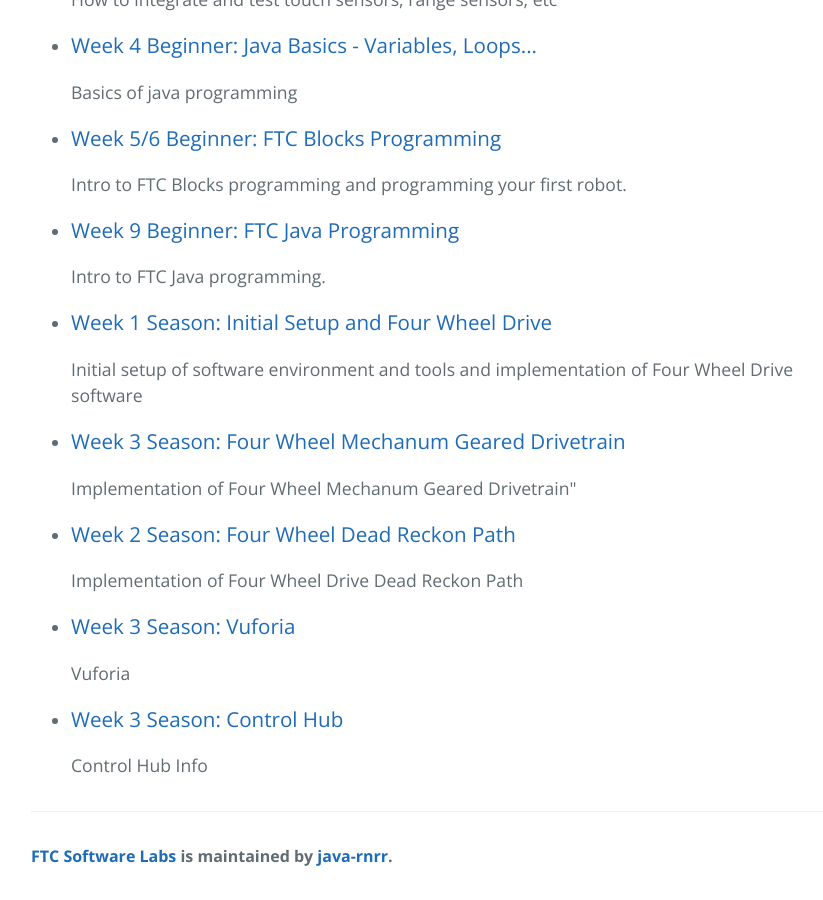
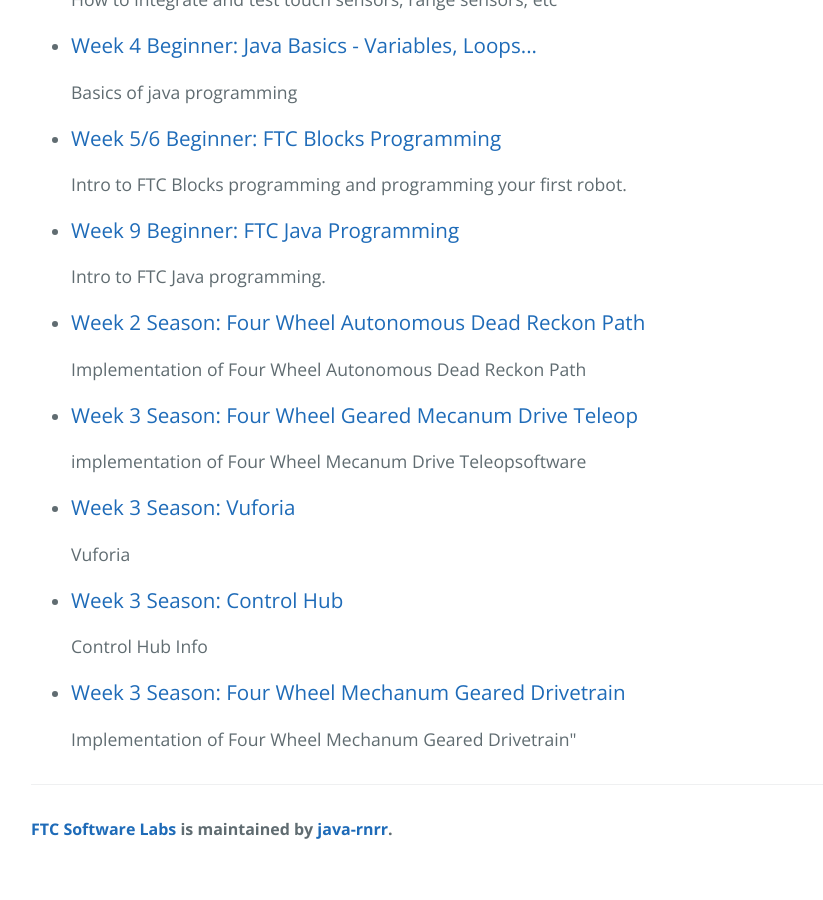
Before and after one commit to java-rnrr/getting-started, a Jekyll site: the page built from index.html, in a window 1280 px wide and 900 px high, scrolled down 1080 px. Shown: the whole window, without its empty margins (193-1016 px from the left). Built offline with Jekyll 4.4.1, drawn with Linux system fonts in a browser that asks for light colours; the list of posts is cut into pages by our own code; the repository's description, which GitHub fills in, is left out; after the commit the page ends 1953 px from its top, so only the background shows below that.

Commit message:
update for season week 3

```diff
--- a/_posts/2019-05-27-sw2-four-wheel-autonomous.md
+++ b/_posts/2019-05-27-sw2-four-wheel-auto-dead-reckon-path.md
@@ -1,7 +1,7 @@
 ---
 layout: post
-title: "Week 2 Season: Four Wheel Dead Reckon Path"
-description: Implementation of Four Wheel Drive Dead Reckon Path
+title: "Week 2 Season: Four Wheel Autonomous Dead Reckon Path"
+description: Implementation of Four Wheel Autonomous Dead Reckon Path
 ---
 
 
--- a/_posts/2019-05-28-sw1-four-wheel-drive.md
+++ /dev/null
@@ -1,13 +0,0 @@
----
-layout: post
-title: "Week 1 Season: Initial Setup and Four Wheel Drive"
-description: Initial setup of software environment and tools and implementation of Four Wheel Drive software
----
-
-
-### Saturday September 14, 2019
-* GIT lesson and initial setup
-* Initial setup of terkel, FTC-Team-xx, and SkyStone
-* Initial setup of Android Studio
-* Four Wheel Drive (Tank Drive) implementation and discussion
-* [Initial Setup and Four Wheel Drive](https://github.com/java-rnrr/software/wiki/Four-Wheel-Drive)
```
Also changed, not shown: _posts/2019-05-26-sw3-four-wheel-mech-teleop.md (added, +9 -0 lines), _posts/2019-05-25-sw2-four-wheel-mechGeared.md (renamed from _posts/2019-05-27-sw3-four-wheel-mechGeared.md), _posts/2019-05-25-sw3-vuforia.md (renamed from _posts/2019-05-26-sw3-vuforia.md).
